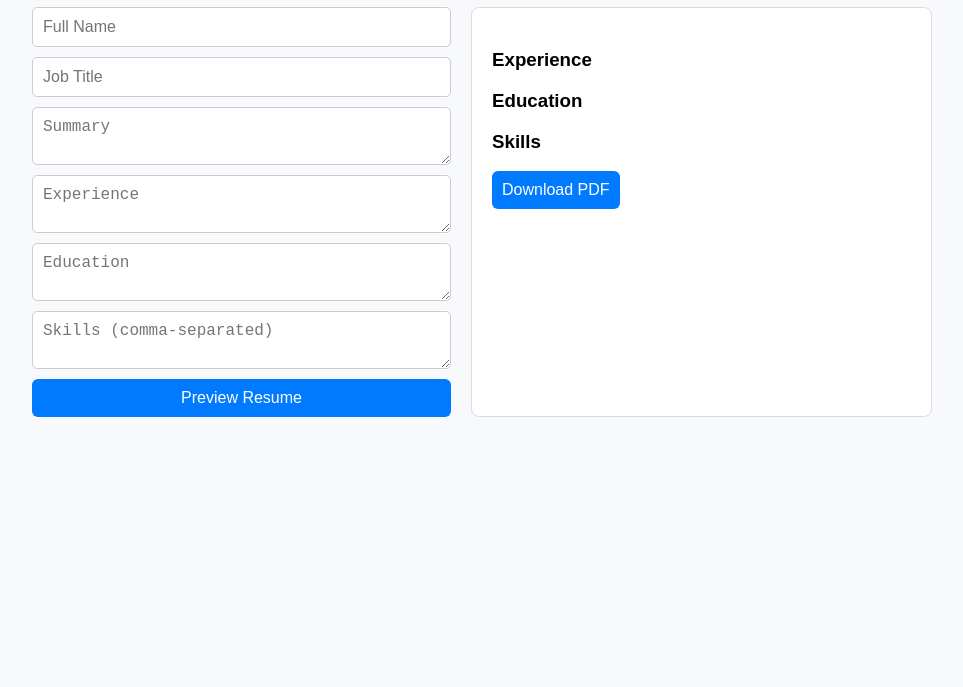
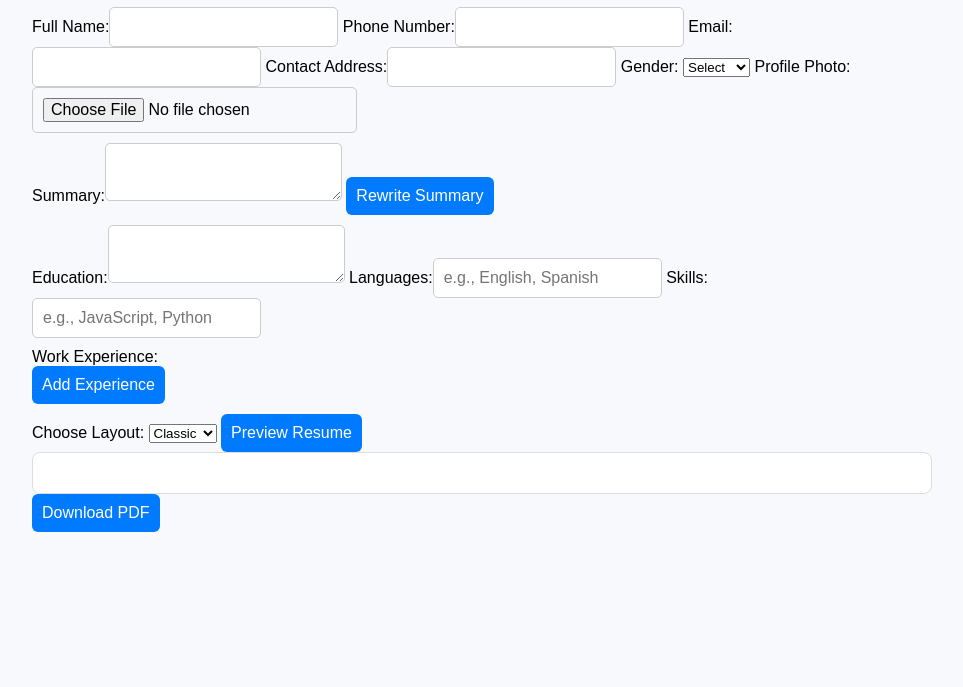
Before and after one commit to KorchaginTaipei/Resume-Builder-test, a plain HTML site: page resume_builder/index.html in a window 1280 px wide. Shown: the part 113-800 px from the top of the page, without its empty margins (158-1121 px from the left). Drawn offline with Linux system fonts and the light colour scheme.

Commit message:
Update index.html

```diff
--- a/resume_builder/index.html
+++ b/resume_builder/index.html
@@ -3,35 +3,53 @@
 <head>
   <meta charset="UTF-8" />
   <meta name="viewport" content="width=device-width, initial-scale=1.0"/>
-  <title>Resume Builder</title>
+  <title>Advanced Resume Builder</title>
   <link rel="stylesheet" href="style.css" />
 </head>
 <body>
   <div class="container">
-    <h1>Quick Resume Builder</h1>
-    <div class="builder">
-      <form id="resumeForm">
-        <input type="text" placeholder="Full Name" id="name" />
-        <input type="text" placeholder="Job Title" id="title" />
-        <textarea placeholder="Summary" id="summary"></textarea>
-        <textarea placeholder="Experience" id="experience"></textarea>
-        <textarea placeholder="Education" id="education"></textarea>
-        <textarea placeholder="Skills (comma-separated)" id="skills"></textarea>
+    <h1>Advanced Resume Builder</h1>
+    <form id="resumeForm" enctype="multipart/form-data">
+      <div class="section">
+        <label>Full Name:</label><input type="text" id="name" />
+        <label>Phone Number:</label><input type="tel" id="phone" />
+        <label>Email:</label><input type="email" id="email" />
+        <label>Contact Address:</label><input type="text" id="address" />
+        <label>Gender:</label>
+        <select id="gender">
+          <option value="">Select</option>
+          <option>Male</option>
+          <option>Female</option>
+          <option>Other</option>
+        </select>
+        <label>Profile Photo:</label><input type="file" id="photo" accept="image/*" />
+      </div>
+      <div class="section">
+        <label>Summary:</label><textarea id="summary"></textarea>
+        <button type="button" onclick="improveText('summary')">Rewrite Summary</button>
+      </div>
+      <div class="section">
+        <label>Education:</label><textarea id="education"></textarea>
+        <label>Languages:</label><input type="text" id="languages" placeholder="e.g., English, Spanish" />
+        <label>Skills:</label><input type="text" id="skills" placeholder="e.g., JavaScript, Python" />
+      </div>
+      <div class="section" id="experienceSection">
+        <label>Work Experience:</label>
+        <div id="experienceInputs"></div>
+        <button type="button" onclick="addExperience()">Add Experience</button>
+      </div>
+      <div class="section">
+        <label>Choose Layout:</label>
+        <select id="layout">
+          <option value="classic">Classic</option>
+          <option value="modern">Modern</option>
+        </select>
         <button type="button" onclick="generateResume()">Preview Resume</button>
-      </form>
-
-      <div id="resumePreview" class="preview">
-        <h2 id="previewName"></h2>
-        <h4 id="previewTitle"></h4>
-        <p id="previewSummary"></p>
-        <h3>Experience</h3><p id="previewExperience"></p>
-        <h3>Education</h3><p id="previewEducation"></p>
-        <h3>Skills</h3><ul id="previewSkills"></ul>
-        <button onclick="downloadPDF()">Download PDF</button>
       </div>
-    </div>
+    </form>
+    <div id="resumePreview" class="preview hidden"></div>
+    <button id="downloadBtn" onclick="downloadPDF()">Download PDF</button>
   </div>
-
   <script src="https://cdnjs.cloudflare.com/ajax/libs/html2pdf.js/0.10.1/html2pdf.bundle.min.js"></script>
   <script src="script.js"></script>
 </body>
```
